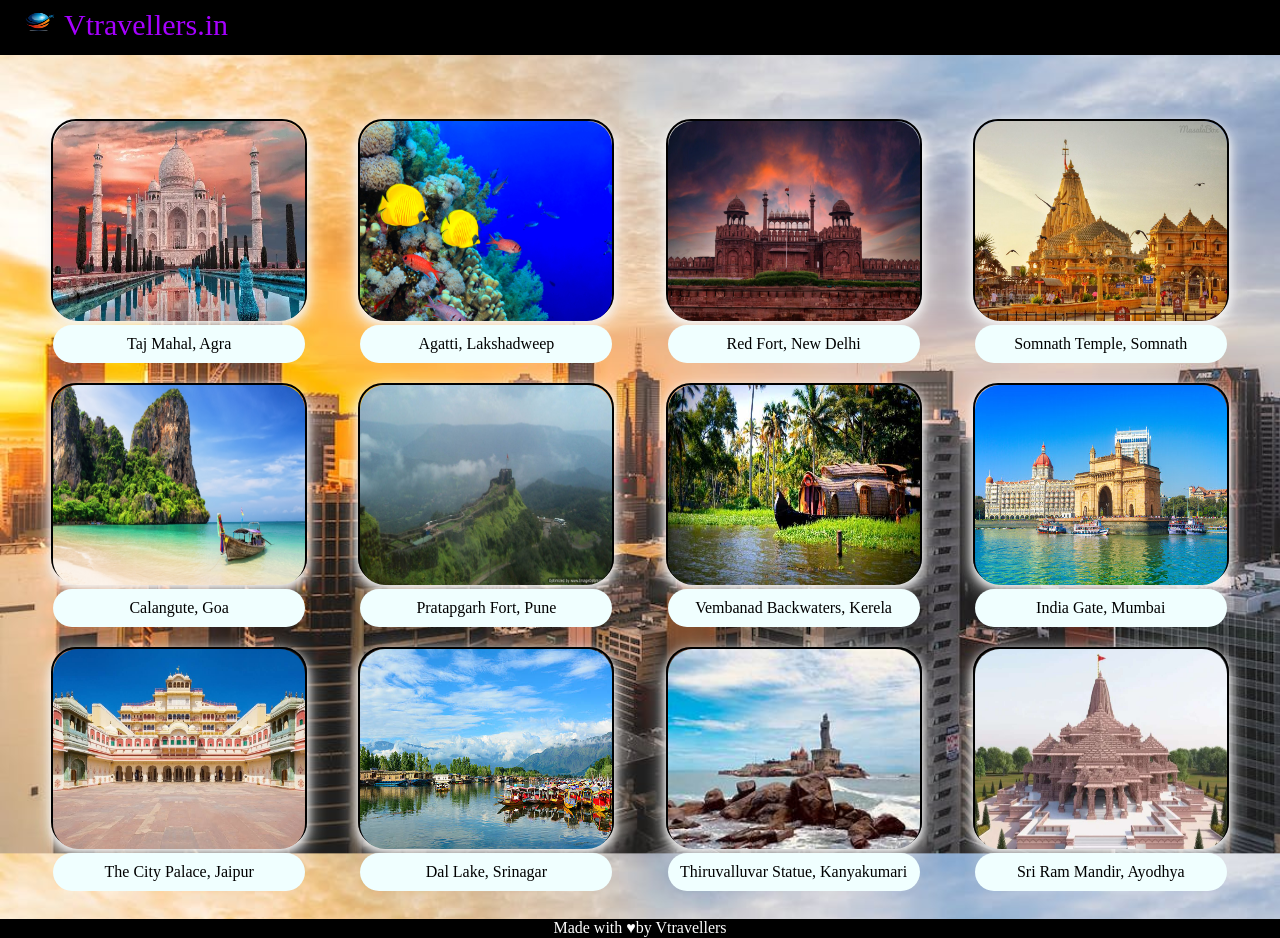
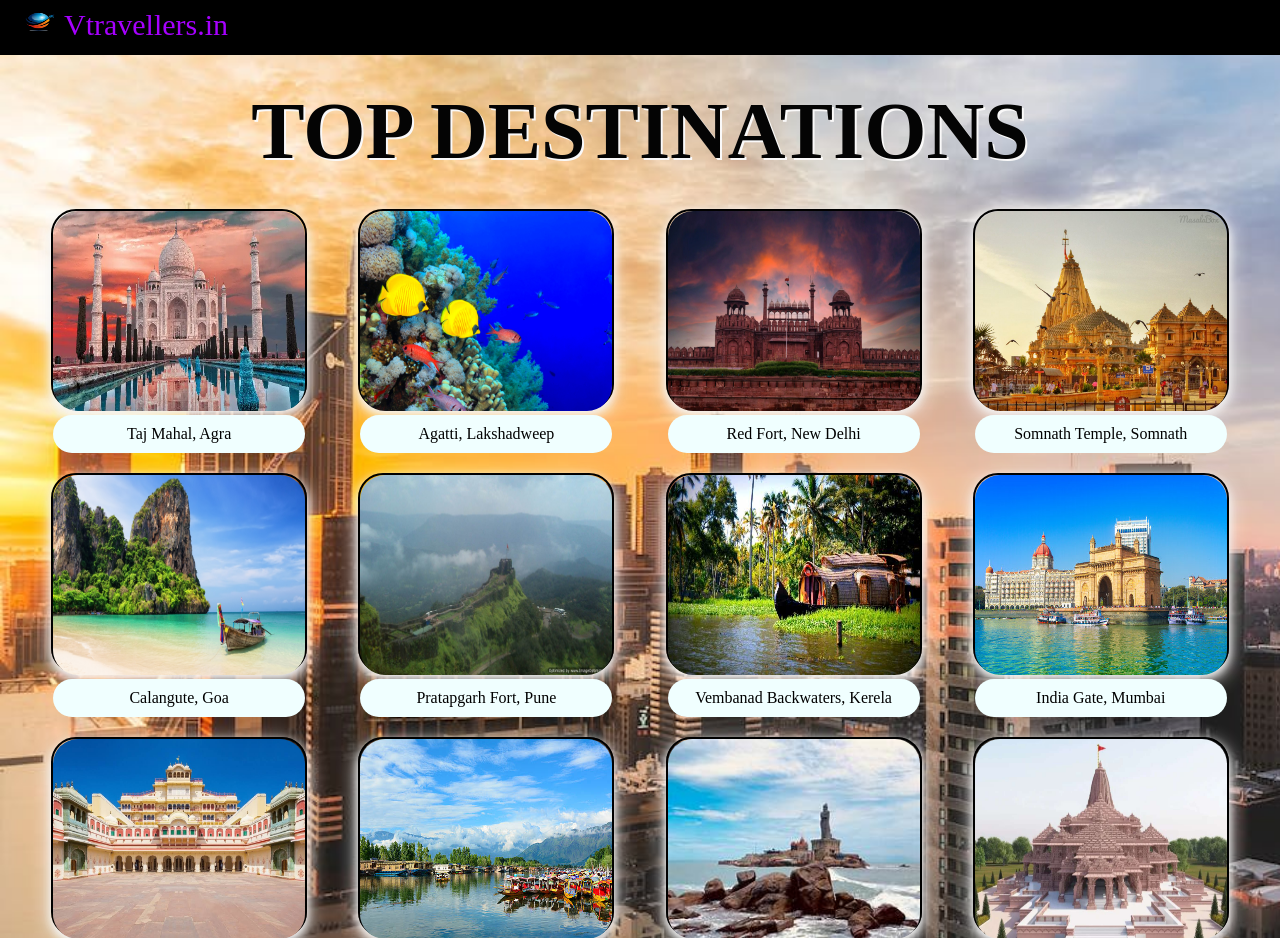
Before and after one commit to Raiji1003/wtl-miniproject, a PHP site: page /places.html in a window 1280 px wide. Shown: the top 938 px of the page. Run offline with PHP 8.4, Linux system fonts and the light colour scheme.

Commit message:
modified:   places.html 	modified:   style.css

```diff
--- a/places.html
+++ b/places.html
@@ -5,21 +5,17 @@
     <meta name="viewport" content="width=device-width, initial-scale=1.0">
     <link rel="stylesheet" href="style.css">
     <title>Places</title>
-    <style>
-        body {
-            background-image: url('building image.jpeg');
-            background-size: cover;
-            height: 600px;
-        }
-        </style>
 </head>
-<body>
+<body style="background-image: url('building image.jpeg'); background-repeat: no-repeat;  height: 700px; background-size: 1600px;">
     <header>
         <div id="navbar">
            <img src="logo.png" style="padding-top: 7px; padding-left: 20px; height: 35px; width: 60px;">
            <a id="logo">Vtravellers.in</a>
         </div>
     </header>
+    <br>
+    <br>
+    <h3 style = " text-align: center; font-size : 5rem; color: rgb(4, 4, 4); line-height: 1;text-shadow: 2px 2px #faf9f9;">TOP DESTINATIONS</h3>
 <div class="Places-section">
     <div class="box"><img src="1.jpeg" style="height: 200px; width: 100%; border-radius: 25px;" href="#"><div style="padding: 10px; background-color: azure; border-radius: 25px;"><p>Taj Mahal, Agra</p></div></div>
     <div class="box"><img src="sea.jpg" style="height: 200px; width: 100%; border-radius: 25px;" href="#"><div style="padding: 10px; background-color: azure; border-radius: 25px;"><p>Agatti, Lakshadweep</p></div></div>
--- a/style.css
+++ b/style.css
@@ -341,7 +341,7 @@ input[type=submit]:hover {
 
 .Places-section{
   display:flex;
-  margin-top: 5%;
+  margin-top: 3%;
   justify-content: space-evenly;
 }
 
```
